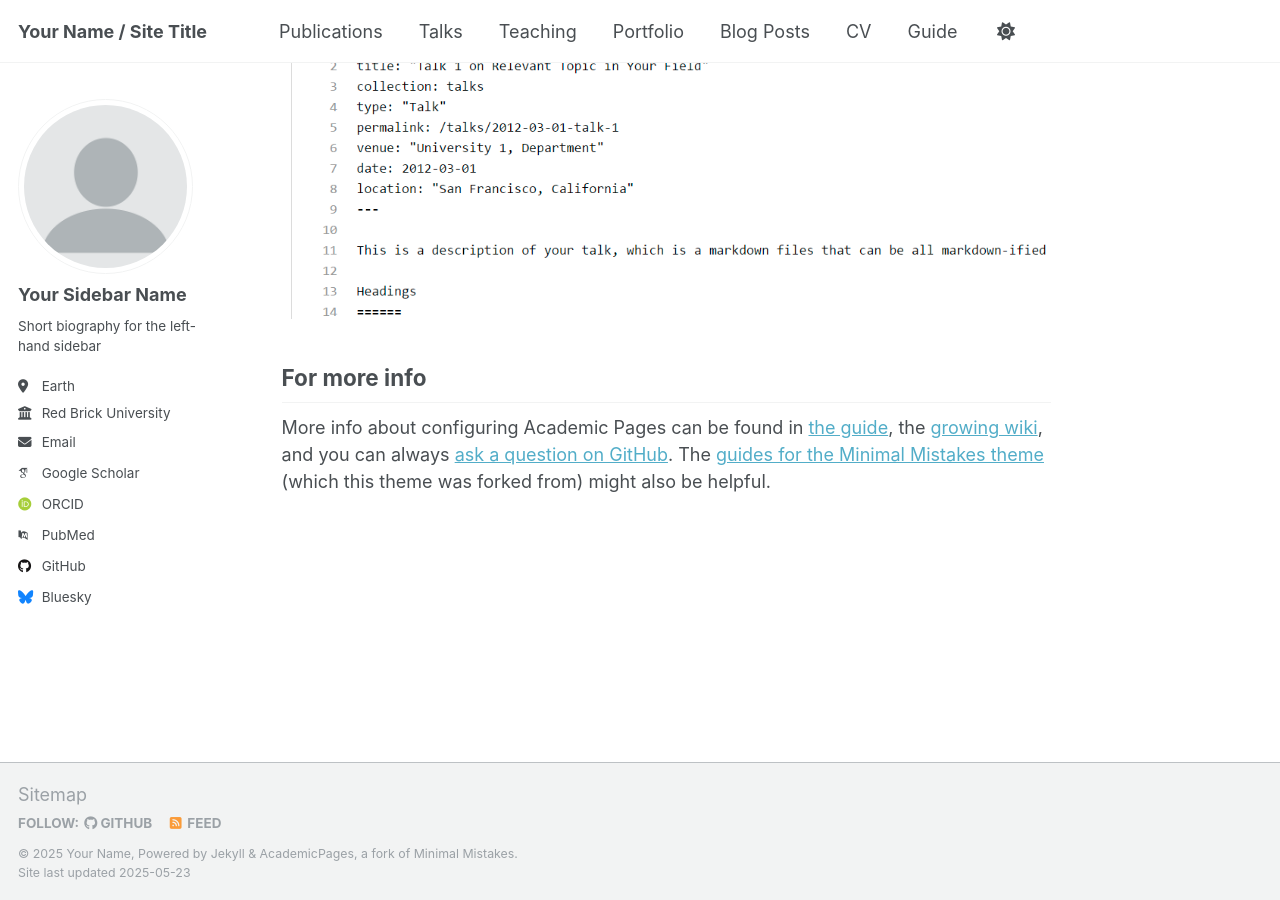
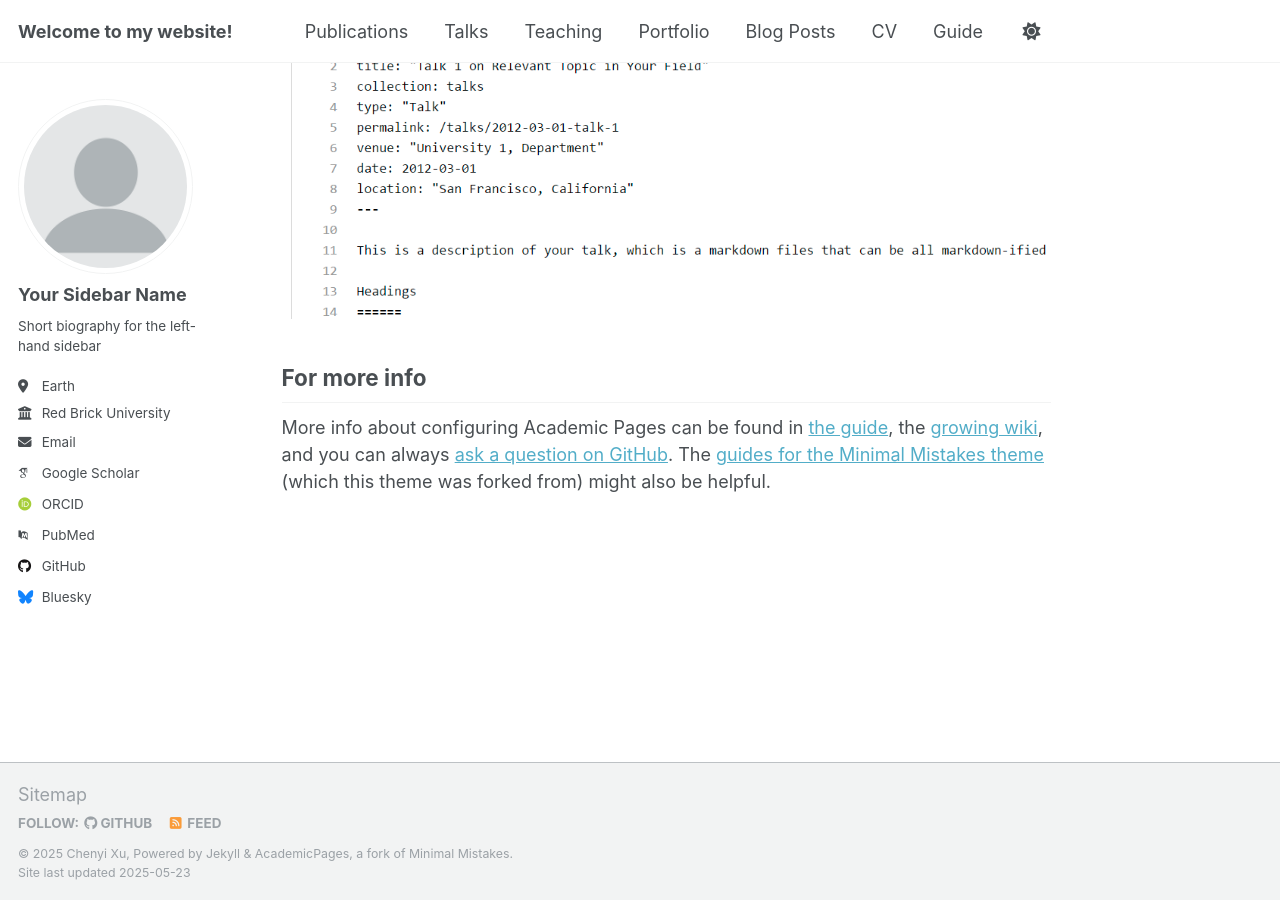
Before and after one commit to kikemw/kikemw.github.io, a Jekyll site: the page built from _pages/about.md, in a window 1280 px wide and 900 px high, scrolled down 2636 px. Built offline with Jekyll 4.4.1, drawn with Linux system fonts in a browser that asks for light colours; some web fonts are replaced.

Commit message:
Initial commit

```diff
--- a/_config.yml
+++ b/_config.yml
@@ -9,9 +9,9 @@
 # Basic Site Settings
 locale                   : "en-US"
 site_theme               : "default"
-title                    : "Your Name / Site Title"
+title                    : "Welcome to my website!"
 title_separator          : "-"
-name                     : &name "Your Name"
+name                     : &name "Chenyi Xu"
 description              : &description "personal description"
 url                      : https://academicpages.github.io # the base hostname & protocol for your site e.g. "https://[your GitHub username].github.io" or if you already have some other page hosted on Github then use "https://[your GitHub username].github.io/[Your Repo Name]"
 baseurl                  : "" # the subpath of your site, e.g. "/blog"
```
